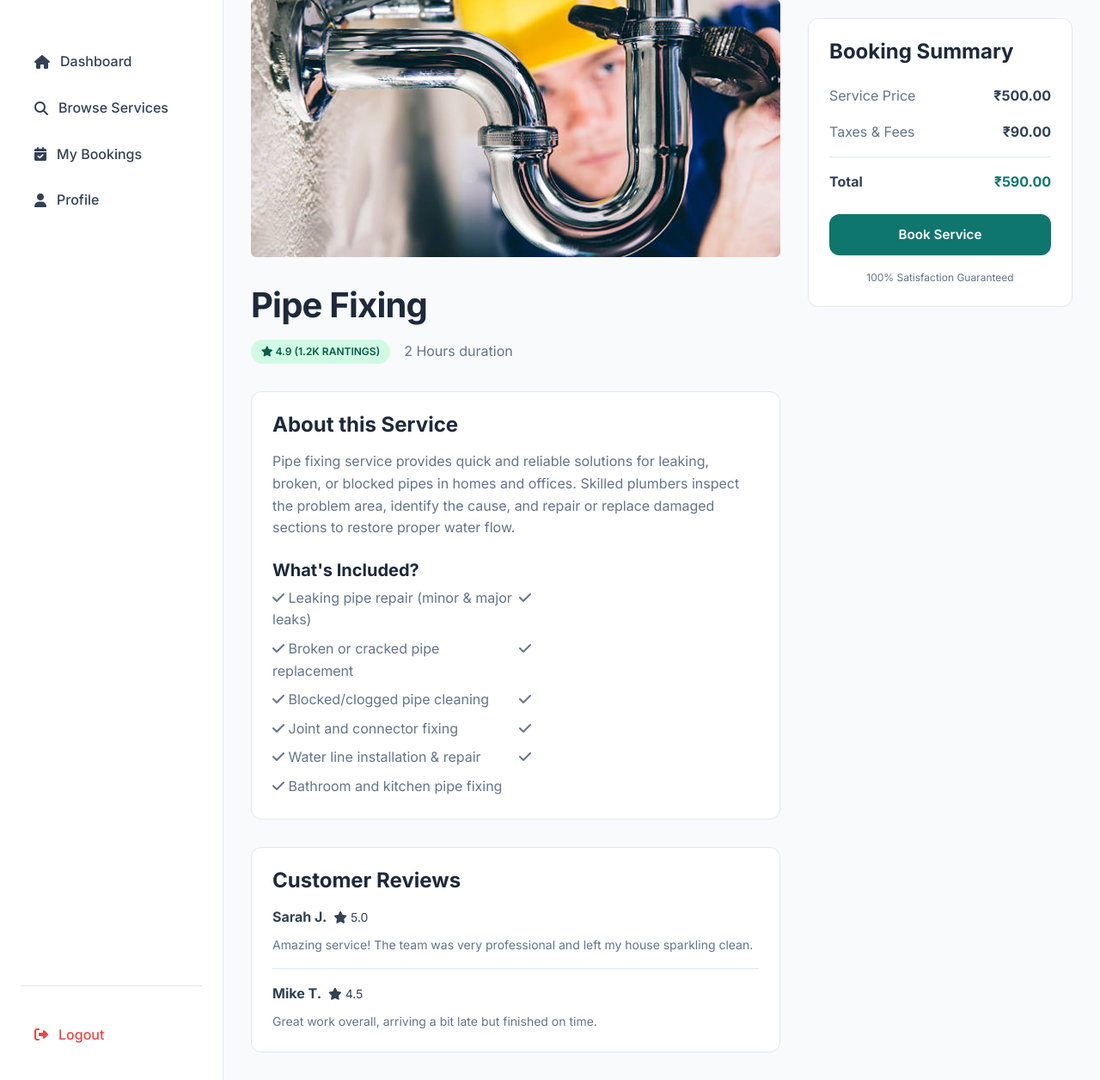
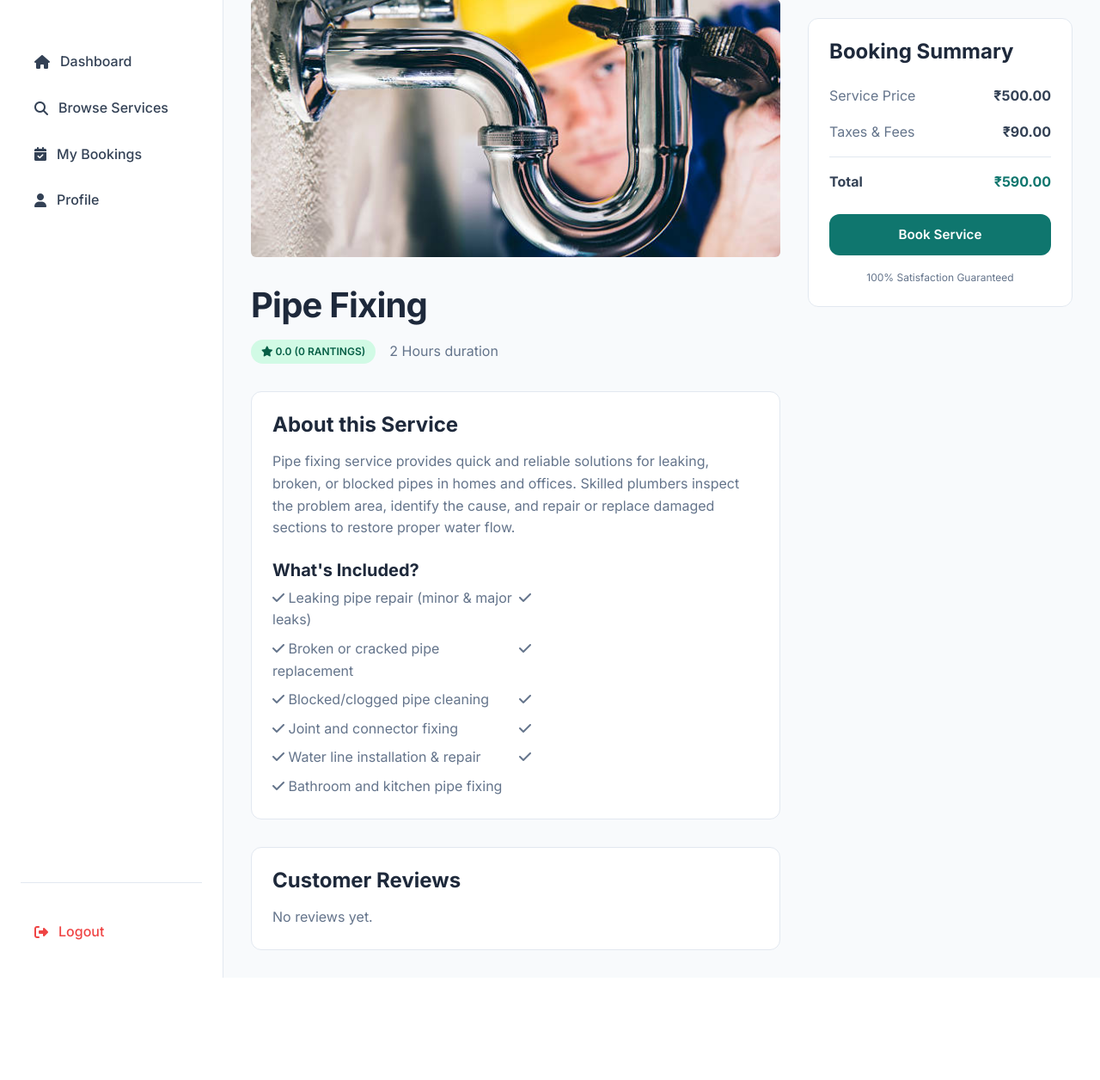
Before and after one commit to rishanasherinn12/local-service-booking, a Django app: page /services/service_detail/1 in a window 1280 px wide. Shown: the part 79-1335 px from the top of the page at 86% size. After the commit the page ends 1216 px from the top, so only its background shows below. Run offline with Django 5.2, Linux system fonts and the light colour scheme; a user stored in the database is signed in; data comes from the database, SQL or seed files in the repository; both versions use the stored data as it was after the commit.

Commit message:
review and rating on customer side

```diff
--- a/aa_local/bookings/urls.py
+++ b/aa_local/bookings/urls.py
@@ -9,6 +9,7 @@ urlpatterns=[
     path('booking_step3/<int:booking_id>',views.booking_step3, name="booking_step3"),
     path('booking_success/<int:booking_id>',views.booking_success, name="booking_success"),
     path('cancel_booking/<int:booking_id>',views.cancel_booking, name="cancel_booking"),
+    path("review/add/<int:booking_id>/", views.add_review, name="add_review"),
 
     path("stripe/checkout/<int:booking_id>/", views.stripe_checkout, name="stripe_checkout"),
     path("stripe/webhook/", views.stripe_webhook, name="stripe_webhook"),
--- a/aa_local/dashboard/views.py
+++ b/aa_local/dashboard/views.py
@@ -3,6 +3,7 @@ from django.db.models import Sum, Avg
 from bookings.models import Booking
 from services.models import Worker
 from django.utils import timezone
+from bookings.models import Booking, Review
 
 # Create your views here.
 def customer_dashboard(request):
@@ -14,7 +15,7 @@ def customer_dashboard(request):
     ).count()
 
     completed_services = Booking.objects.filter(customer=user,booking_status = "COMPLETED").count()
-    # avg_rating = Booking.objects.filter(customer=user, rating__isnull=False).aggregate(avg=Avg("rating"))["avg"] or 0
+    avg_rating = Review.objects.filter(customer=request.user).aggregate(avg=Avg("rating"))["avg"] or 0
     upcoming_booking = Booking.objects.filter(customer=user,
             booking_date__gte=timezone.now().date(),
             booking_status__in=["ASSIGNED","CONFIRMED","PENDING"]).order_by("booking_date","booking_time").first()
@@ -22,8 +23,7 @@ def customer_dashboard(request):
     context = {
         "active_bookings": active_bookings,
         "completed_services": completed_services,
-        # "avg_rating": round(avg_rating,1),
-        "avg_rating": 0,
+        "avg_rating": round(avg_rating or 0,1),
         "upcoming_booking": upcoming_booking,
         "recent_activity": recent_activity
     }
--- a/aa_local/services/views.py
+++ b/aa_local/services/views.py
@@ -5,7 +5,8 @@ from django.contrib.auth.decorators import login_required
 from decimal import Decimal
 from django.views.decorators.cache import never_cache
 from .forms import WorkerForm, ServiceForm
-from django.db.models import Q
+from django.db.models import Q, Avg
+from bookings.models import Review
 
 
 # Create your views here.
@@ -14,7 +15,9 @@ from django.db.models import Q
 def services(request):
     category = request.GET.get('category')
     search = request.GET.get('search','')
-    services = Service.objects.select_related('category').all()
+    services = Service.objects.select_related('category').annotate(
+        avg_rating=Avg('bookings__review__rating')
+    )
 
     if category and category!= "all":
         services = services.filter(category_id = category)
@@ -31,11 +34,16 @@ def services(request):
 @login_required
 @never_cache
 def service_detail(request,id):
-    service = Service.objects.get(id=id)
-    print(type(service.price))
+    service = get_object_or_404(Service,id=id)
+
     tax = service.price * Decimal ("0.18")
     total = service.price + tax
-    return render(request,'customer/services/service_detail.html',{'service':service,'tax':tax,'total':total})
+    reviews = Review.objects.filter(booking__service=service).select_related("customer")
+    avg_rating = reviews.aggregate(avg=Avg("rating"))["avg"]
+    context={
+        'service':service,'tax':tax,'total':total,'reviews': reviews,'avg_rating':avg_rating,
+    }
+    return render(request,'customer/services/service_detail.html',context)
 
 
 
--- a/aa_local/templates/customer/dashboard/customer_dashboard.html
+++ b/aa_local/templates/customer/dashboard/customer_dashboard.html
@@ -43,7 +43,7 @@
                         <i class="fa-solid fa-star text-warning fa-lg"></i>
                     </div>
                     <div>
-                        <h3 style="margin-bottom: 0;">{{ avg_rating }}</h3>
+                        <h3 style="margin-bottom: 0;">{{ avg_rating|floatformat:1 }}</h3>
                         <p class="text-sm text-light">Average Rating</p>
                     </div>
                 </div>
--- a/aa_local/templates/customer/services/service.html
+++ b/aa_local/templates/customer/services/service.html
@@ -54,7 +54,7 @@
                 <div class="flex justify-between items-start" style="margin-bottom: 0.5rem;">
                     <h3 style="font-size: 1.1rem; margin-bottom: 0;">{{ service.title }}</h3>
                     <span class="flex items-center text-sm gap-xs"><i class="fa-solid fa-star text-warning"></i>
-                                4.9</span>
+                                {{ service.avg_rating|default:"0"|floatformat:1 }}</span>
                 </div>
                 <p class="text-sm text-light" style="margin-bottom: 1.5rem;">{{ service.description }}</p>
 
--- a/aa_local/templates/customer/services/service_detail.html
+++ b/aa_local/templates/customer/services/service_detail.html
@@ -23,7 +23,7 @@
 
                     <h1 style="margin-bottom: 1rem;">{{ service.title }}</h1>
                     <div class="flex items-center gap-md" style="margin-bottom: 2rem;">
-                        <span class="badge badge-success"><i class="fa-solid fa-star"></i> 4.9 (1.2k Rantings)</span>
+                        <span class="badge badge-success"><i class="fa-solid fa-star"></i> {{ avg_rating|default:"0"|floatformat:1 }} ({{ reviews.count }} Rantings)</span>
                         <span class="text-light">{{ service.duration_minutes }} Hours duration</span>
                     </div>
 
@@ -43,23 +43,21 @@
 
                     <div class="card">
                         <h3 style="margin-bottom: 1rem;">Customer Reviews</h3>
+                        {% for review in reviews %}
                         <div
                             style="border-bottom: 1px solid var(--color-border); padding-bottom: 1rem; margin-bottom: 1rem;">
                             <div class="flex items-center gap-sm" style="margin-bottom: 0.5rem;">
-                                <span class="font-bold">Sarah J.</span>
-                                <span class="text-warning text-sm"><i class="fa-solid fa-star"></i> 5.0</span>
+                                <span class="font-bold">{{ review.customer.username }}</span>
+                                <span class="text-warning text-sm"><i class="fa-solid fa-star"></i> {{ review.rating }}</span>
                             </div>
-                            <p class="text-light text-sm">Amazing service! The team was very professional and left my
-                                house sparkling clean.</p>
+                            {% if review.comment %}
+                            <p class="text-light text-sm">{{ review.comment }}</p>
+                            {% endif %}
                         </div>
-                        <div>
-                            <div class="flex items-center gap-sm" style="margin-bottom: 0.5rem;">
-                                <span class="font-bold">Mike T.</span>
-                                <span class="text-warning text-sm"><i class="fa-solid fa-star"></i> 4.5</span>
-                            </div>
-                            <p class="text-light text-sm">Great work overall, arriving a bit late but finished on time.
-                            </p>
-                        </div>
+                        {% empty %}
+                        <p class="text-light">No reviews yet.</p>
+                        {% endfor %}
+
                     </div>
                 </div>
 
```
Also changed, not shown: aa_local/bookings/views.py (+17 -2 lines), aa_local/templates/customer/bookings/my_bookings.html (+26 -7 lines), aa_local/db.sqlite3.
